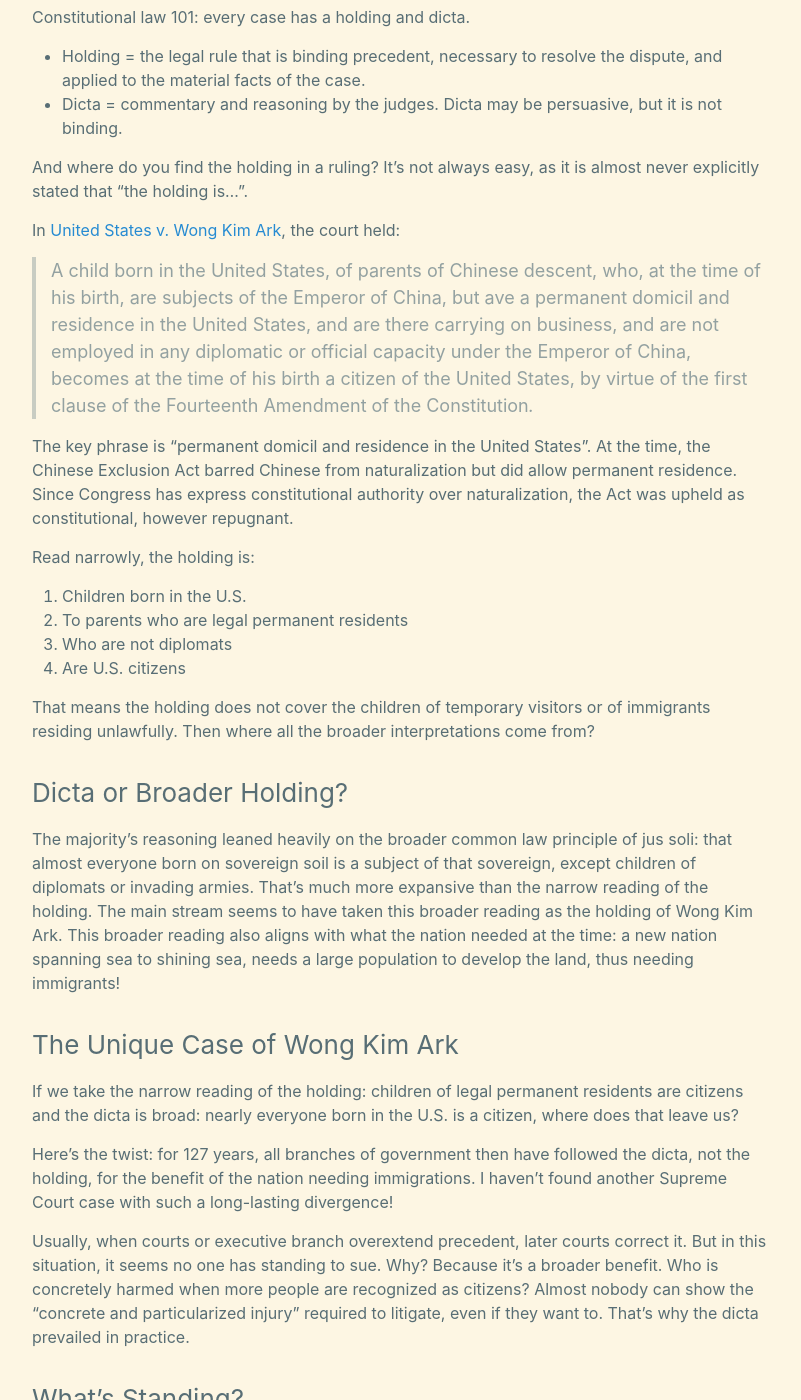
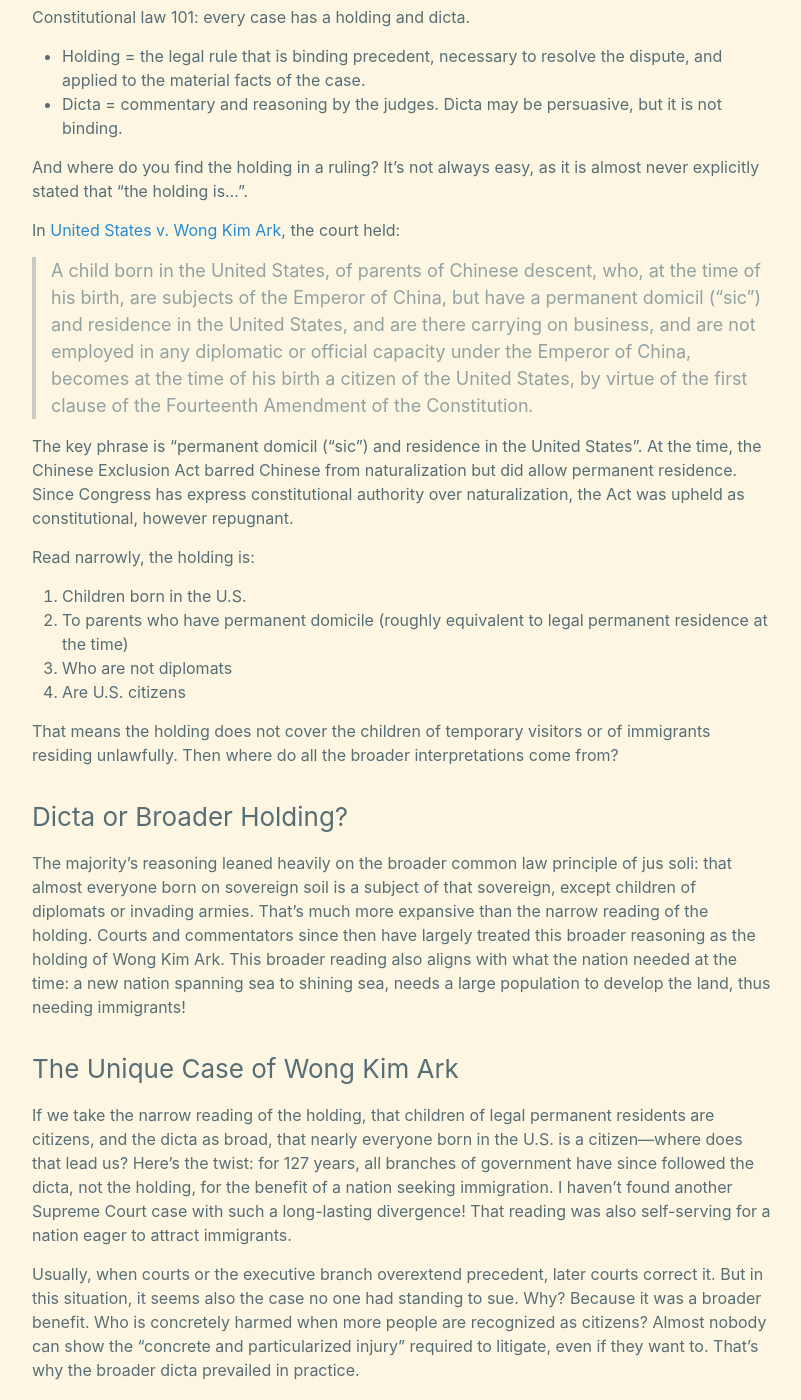
Before and after one commit to xianxu/xianxu.github.io, a Jekyll site: the page built from _posts/2025-09-27-birthright-citizenship-v2.markdown, in a window 1280 px wide and 1400 px high, scrolled down 429 px. Shown: the whole window, without its empty margins (238-1039 px from the left). Built offline with Jekyll 4.4.1, drawn with Linux system fonts in a browser that asks for light colours; comment, search, counter and statistics services are not loaded; some of the changed text lies outside the part shown.

Commit message:
Sync latest _posts from remote land

```diff
--- a/_posts/2025-09-27-birthright-citizenship-v2.markdown
+++ b/_posts/2025-09-27-birthright-citizenship-v2.markdown
@@ -6,7 +6,7 @@ tags: law
 comments: true
 ---
 
-The Trump administration [appealed to the Supreme Court](https://www.scotusblog.com/2025/09/trump-urges-supreme-court-to-decide-whether-to-end-birthright-citizenship/) ([filing](https://www.scotusblog.com/wp-content/uploads/2025/09/Trump-v.-Washington-with-appendix.pdf)), both on the merits and on further restriction of national injunctions yesterday (9/26). So after all, they are serious about the issue on the merits. That prompted me to look deeper, to go back to the original sources. My impression from contemporary news was that the merits were clear-cut against the administration. But after digging in, the result is more interesting than I expected. (Previous installment on this topic: [Birthright Citizenship](https://xianxu.github.io/2025/05/11/birthright-citizenship.html).)
+The Trump administration [appealed to the Supreme Court](https://www.scotusblog.com/2025/09/trump-urges-supreme-court-to-decide-whether-to-end-birthright-citizenship/) ([filing](https://www.scotusblog.com/wp-content/uploads/2025/09/Trump-v.-Washington-with-appendix.pdf)), both on the merits and on further restriction of national injunctions yesterday (9/26). So they are, after all, serious about the issue on the merits. That prompted me to look deeper, to go back to the original sources. My impression from contemporary news was that the merits were clear-cut against the administration. But after digging in, the result is more interesting than I expected. (Previous installment on this topic: [Birthright Citizenship](https://xianxu.github.io/2025/05/11/birthright-citizenship.html).)
 
 
 ### The Holding
@@ -20,34 +20,32 @@ And where do you find the holding in a ruling? It's not always easy, as it is al
 
 In [United States v. Wong Kim Ark](https://supreme.justia.com/cases/federal/us/169/649/), the court held:
 
-> *A child born in the United States, of parents of Chinese descent, who, at the time of his birth, are subjects of the Emperor of China, but ave a permanent domicil and residence in the United States, and are there carrying on business, and are not employed in any diplomatic or official capacity under the Emperor of China, becomes at the time of his birth a citizen of the United States, by virtue of the first clause of the Fourteenth Amendment of the Constitution*.
+> *A child born in the United States, of parents of Chinese descent, who, at the time of his birth, are subjects of the Emperor of China, but have a permanent domicil ("sic") and residence in the United States, and are there carrying on business, and are not employed in any diplomatic or official capacity under the Emperor of China, becomes at the time of his birth a citizen of the United States, by virtue of the first clause of the Fourteenth Amendment of the Constitution*.
 
-The key phrase is "permanent domicil and residence in the United States". At the time, the Chinese Exclusion Act barred Chinese from naturalization but did allow permanent residence. Since Congress has express constitutional authority over naturalization, the Act was upheld as constitutional, however repugnant.
+The key phrase is "permanent domicil ("sic") and residence in the United States". At the time, the Chinese Exclusion Act barred Chinese from naturalization but did allow permanent residence. Since Congress has express constitutional authority over naturalization, the Act was upheld as constitutional, however repugnant.
 
 Read narrowly, the holding is:
 
 1. Children born in the U.S.
-2. To parents  who are legal permanent residents
+2. To parents who have permanent domicile (roughly equivalent to legal permanent residence at the time)
 3. Who are not diplomats
 4. Are U.S. citizens
 
-That means the holding does not cover the children of temporary visitors or of immigrants residing unlawfully. Then where all the broader interpretations come from?
+That means the holding does not cover the children of temporary visitors or of immigrants residing unlawfully. Then where do all the broader interpretations come from?
 
 ### Dicta or Broader Holding?
 
-The majority’s reasoning leaned heavily on the broader common law principle of jus soli: that almost everyone born on sovereign soil is a subject of that sovereign, except children of diplomats or invading armies. That’s much more expansive than the narrow reading of the holding. The main stream seems to have taken this broader reading as the holding of Wong Kim Ark. This broader reading also aligns with what the nation needed at the time: a new nation spanning sea to shining sea, needs a large population to develop the land, thus needing immigrants!
+The majority’s reasoning leaned heavily on the broader common law principle of jus soli: that almost everyone born on sovereign soil is a subject of that sovereign, except children of diplomats or invading armies. That’s much more expansive than the narrow reading of the holding. Courts and commentators since then have largely treated this broader reasoning as the holding of Wong Kim Ark. This broader reading also aligns with what the nation needed at the time: a new nation spanning sea to shining sea, needs a large population to develop the land, thus needing immigrants!
 
 ### The Unique Case of Wong Kim Ark
 
-If we take the narrow reading of the holding: children of legal permanent residents are citizens and the dicta is broad: nearly everyone born in the U.S. is a citizen, where does that leave us?
+If we take the narrow reading of the holding, that children of legal permanent residents are citizens, and the dicta as broad, that nearly everyone born in the U.S. is a citizen—where does that lead us? Here’s the twist: for 127 years, all branches of government have since followed the dicta, not the holding, for the benefit of a nation seeking immigration. I haven’t found another Supreme Court case with such a long-lasting divergence! That reading was also self-serving for a nation eager to attract immigrants.
 
-Here’s the twist: for 127 years, all branches of government then have followed the dicta, not the holding, for the benefit of the nation needing immigrations. I haven’t found another Supreme Court case with such a long-lasting divergence!
-
-Usually, when courts or executive branch overextend precedent, later courts correct it. But in this situation, it seems no one has standing to sue. Why? Because it’s a broader benefit. Who is concretely harmed when more people are recognized as citizens? Almost nobody can show the "concrete and particularized injury" required to litigate, even if they want to. That’s why the dicta prevailed in practice.
+Usually, when courts or the executive branch overextend precedent, later courts correct it. But in this situation, it seems also the case no one had standing to sue. Why? Because it was a broader benefit. Who is concretely harmed when more people are recognized as citizens? Almost nobody can show the "concrete and particularized injury" required to litigate, even if they want to. That’s why the broader dicta prevailed in practice.
 
 ### What's Standing?
 
-Standing determines who can bring a case. It prevents courts from issuing advisory opinions, keeps them focused on live controversies, also lessen the case load on the court system. The Constitution’s "cases and controversies" clause is the basis for the justiciability doctrines, including standing.
+Standing determines who can bring a case. It prevents courts from issuing advisory opinions, keeps them focused on live controversies, and lessen the caseload on the court system. The Constitution’s "cases and controversies" clause is the basis for the justiciability doctrines, including standing.
 
 In the context of birthright citizenship, nobody could show harm. Until now, because the government itself is trying to restrict it, creating many live controversies, and they got sued left and right.
 
@@ -60,13 +58,13 @@ Example:
 * Roe v. Wade was overturned partly because reliance interests were weaker; people can, at least going forward, plan around reproductive choices differently.
 * In contrast, Obergefell (same-sex marriage) created reliance interests in property, inheritance, adoption, and more, thus going to be much harder to unwind.
 
-Birthright citizenship is also deeply entrenched, after all, it is the practice of 127 years. But you can also argue that the reliance interest is weaker than Obergefell, because it is not about existing relationships, but future ones, of people who do not exist yet...
+Birthright citizenship is also deeply entrenched, after all, it is the practice of 127 years. But reliance interests here may also be weaker than in Obergefell, since birthright citizenship shapes the rights of future people not yet born (i.e. they do not exist yet), rather than changing existing relationships.
 
 ### The Common Law Tradition
 
 The common law tradition is based on case laws and precedents, unlike civil law system that relies on detailed statutes and codes. For any system of law to work in the long run, it is fundamentally important that the governed treat the system as fair and legitimate. So from that aspect, the rule of law is always intertwined with legitimacy of the governmental institutions themselves. Lawyers and judges are the fabric of a system that keep it evolving and keep its legitimacy. Common law countries have been more stable (i.e. less revolutions), for big part, due to its built-in ability to evolve with society changes. After all, in the many hundreds of years of common law tradition in England and America, the society had changed drastically, and the law had evolved successfully with time.
 
-Under this backdrop, if we treat the cases before the court, merely as a long series of continued institutional building exercise, then we would favor generally narrower rulings, narrower reading of holdings, because at one extreme, the holding just apply to the very specifics in a case. Later rulings can expand the holding incrementally, without needing to overturn prior precedents. Stare decisis lends stability and legitimacy to the whole system. Reading too broad, while may always later be trimmed with the argument the holding is dicta, tend to undermine the legitimacy of the whole system, particularly from the side who didn't agree. Dicta in this sense, are the second tier contour, showing the direction of future evolution, providing guiding signals to the society, but nonetheless not binding.
+Under this backdrop, if we treat the cases before the court, merely as a long series of continued institutional building exercise, then we would favor generally narrower rulings, narrower reading of holdings, because at one extreme, the holding applies only to the very specifics in a case. Later rulings can expand the holding incrementally, without needing to overturn prior precedents. Stare decisis lends stability and legitimacy to the whole system. Reading too broad, while may always later be trimmed with the argument the holding is dicta, tend to undermine the legitimacy of the whole system, particularly from the side who didn't agree. Dicta, in this sense, are the second-tier contour, showing the direction of future evolution, providing guiding signals to the society, but nonetheless not binding.
 
 ### Prediction of the Outcome of Birthright Citizenship Case
 
```
Also changed, not shown: other parts of _posts/2025-09-27-birthright-citizenship-v2.markdown (+2 -2 lines).
